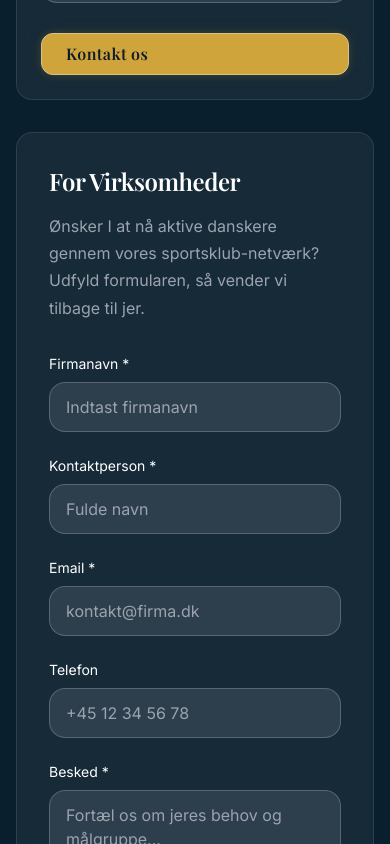
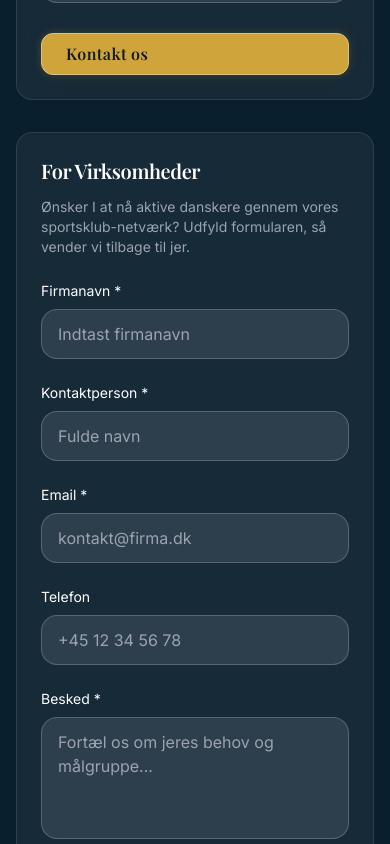
Before and after one commit to websboy10/Sendivo-Landing, a React (Vite) app: page /kontakt in a window 390 px wide. Shown: the part 1060-1904 px from the top of the page. Built offline with nearby package versions, Linux system fonts and the light colour scheme; no server answers; the HTML template or start-up script is replaced by a standard one.

Commit message:
Improve mobile forms on contact page

```diff
--- a/src/pages/ContactPage.tsx
+++ b/src/pages/ContactPage.tsx
@@ -159,10 +159,10 @@ export function ContactPage() {
             </div>
 
             {/* Business Contact Form - Now on the right */}
-            <div className="bg-white/5 backdrop-blur-sm rounded-2xl p-8 border border-white/10">
-              <div className="mb-8">
-                <h2 className="font-serif-display text-white text-2xl mb-4">For Virksomheder</h2>
-                <p className="text-gray-400">
+            <div className="bg-white/5 backdrop-blur-sm rounded-2xl p-6 md:p-8 border border-white/10">
+              <div className="mb-6 md:mb-8">
+                <h2 className="font-serif-display text-white text-xl md:text-2xl mb-3 md:mb-4">For Virksomheder</h2>
+                <p className="text-gray-400 text-sm md:text-base">
                   Ønsker I at nå aktive danskere gennem vores sportsklub-netværk?
                   Udfyld formularen, så vender vi tilbage til jer.
                 </p>
```
